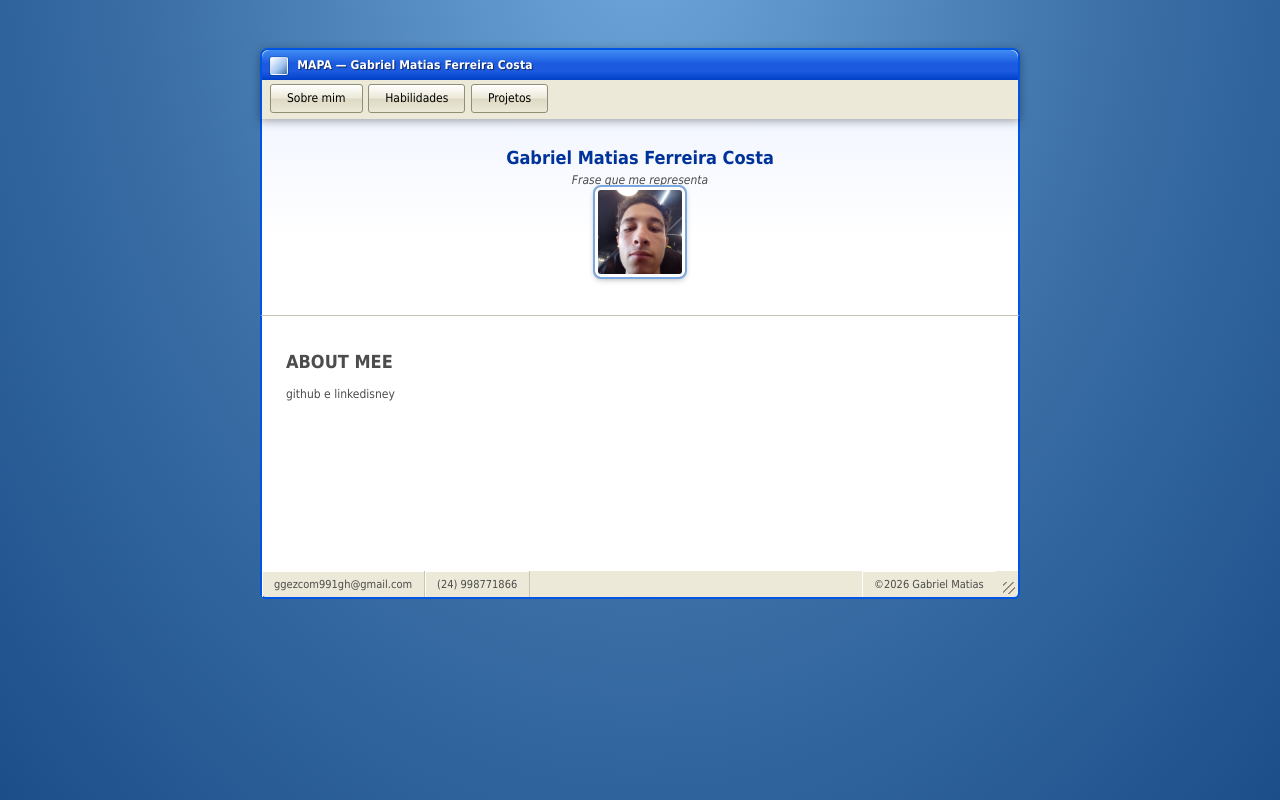
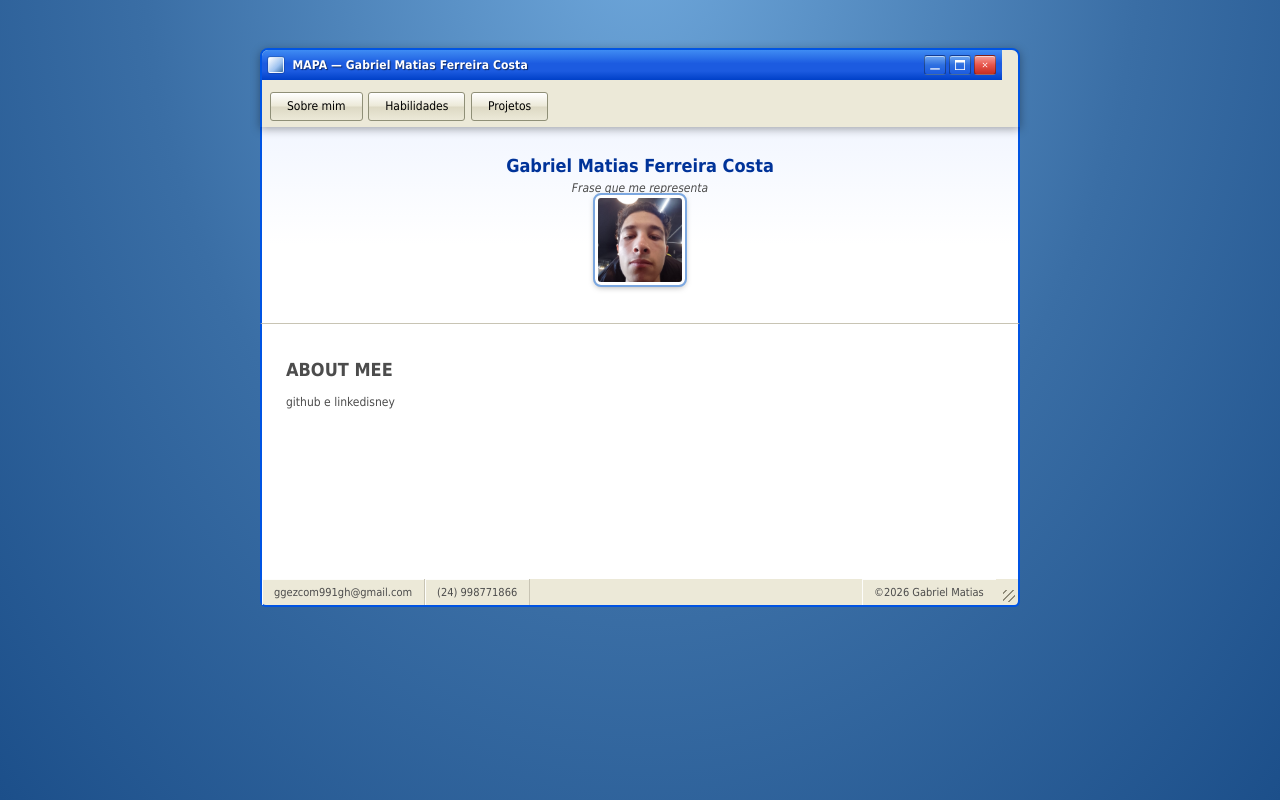
Before and after one commit to GabrielMFC/MAPA, a plain HTML site: page index.html in a window 1280 px wide. Drawn offline with Linux system fonts and the light colour scheme.

Commit message:
Inserindo botões de janela e estilizando.

```diff
--- a/index.html
+++ b/index.html
@@ -8,6 +8,21 @@
 </head>
 <body>
 <nav>
+  <div class="titlebar">
+    <span class="titlebar-icon" aria-hidden="true"></span>
+    <span class="titlebar-text">MAPA — Gabriel Matias Ferreira Costa</span>
+    <div class="titlebar-controls">
+      <button type="button" class="win-btn win-minimize" aria-label="Minimizar">
+        <img src="public/window-minimize.png" alt="">
+      </button>
+      <button type="button" class="win-btn win-maximize" aria-label="Maximizar">
+        <img src="public/maximise.png" alt="">
+      </button>
+      <button type="button" class="win-btn win-close" aria-label="Fechar">
+        <img src="public/cross-mark.png" alt="">
+      </button>
+    </div>
+  </div>
   <button id="aboutMe">Sobre mim</button>
   <button id="habilities">Habilidades</button>
   <button id="projects">Projetos</button>
@@ -18,17 +33,14 @@
 <img src="public/eu.jpg" alt="Foto de Gabriel Matias">
 <p></p>
 </header>
-
 <main>
 <section id="content"></section>
 </main>
-
 <footer>
 <p>ggezcom991gh@gmail.com</p>
 <p>(24) 998771866</p>
 <p>©2026 Gabriel Matias</p>
 </footer>
-
 <script src="src/services/index.js"></script>
 </body>
 </html>
--- a/src/styles/style.css
+++ b/src/styles/style.css
@@ -11,7 +11,6 @@
 
   /* moldura da janela */
   --win-border: #0054e3;
-  --win-border-dark: #0033a0;
 
   /* barra de título (gradiente Luna) */
   --title-glow: #3f8cf3;
@@ -25,15 +24,9 @@
   --text: #000000;
   --text-dim: #4c4c4c;
 
-  --accent-red: #e8544a;
-  --accent-yellow: #f4c542;
-  --accent-green: #4caf50;
-
   --font: Tahoma, "Segoe UI", Verdana, Geneva, sans-serif;
   --radius-top: 8px;
   --radius-bottom: 6px;
-
-  --window-buttons-background-color: #346EF4;
 }
 
 * {
@@ -66,7 +59,7 @@ body {
 /* rectângulo pontilhado clássico de foco do XP, em vez de outline moderno */
 button:focus-visible {
   outline: 1px dotted #000;
-  outline-offset: -4px;
+  outline-offset: -3px;
 }
 
 /* ------------------------------------------------------------
@@ -89,56 +82,118 @@ footer {
    ------------------------------------------------------------ */
 nav {
   position: relative;
-  padding: 34px 0.5rem 0.4rem;
+  display: flex;
+  flex-wrap: wrap;
+  gap: 0.35rem;
+  padding: 0 0.5rem 0.4rem;
   border-top: 2px solid var(--win-border);
   border-radius: var(--radius-top) var(--radius-top) 0 0;
   background: var(--chrome);
-  display: flex;
-  gap: 0.35rem;
-  flex-wrap: wrap;
+  overflow: hidden;
   box-shadow: 0 2px 10px rgba(0, 0, 0, 0.35);
 }
 
-/* faixa azul da barra de título, com o "brilho" característico do Luna */
-nav::before {
-  content: "MAPA — Gabriel Matias Ferreira Costa";
-  position: absolute;
-  top: 0;
-  left: 0;
-  right: 0;
+/* --- barra de título real, agora em HTML --- */
+.titlebar {
+  flex-basis: 100%;
+  display: flex;
+  align-items: center;
+  gap: 0.5rem;
   height: 30px;
-  border-radius: var(--radius-top) var(--radius-top) 0 0;
+  margin: 0 -0.5rem 0.4rem;
+  padding: 0 0.4rem;
   background:
     linear-gradient(to bottom,
       var(--title-glow) 0%,
       var(--title-mid) 45%,
       var(--title-mid) 70%,
       var(--title-dark) 100%);
-  color: #fff;
-  font-size: 12px;
-  font-weight: 700;
-  display: flex;
-  align-items: center;
-  padding-left: 2.2rem;
-  text-shadow: 1px 1px 1px rgba(0, 0, 0, 0.55);
-  letter-spacing: 0.01em;
 }
 
-/* iconezinho quadrado da janela, à esquerda do título */
-nav::after {
-  content: "";
-  position: absolute;
-  top: 7px;
-  left: 8px;
+.titlebar-icon {
   width: 16px;
   height: 16px;
+  flex: none;
   border-radius: 2px;
   background: linear-gradient(135deg, #fff, #9dc2f0 60%, #3a6ea5);
   border: 1px solid rgba(255, 255, 255, 0.7);
   box-shadow: 0 0 0 1px rgba(0, 0, 0, 0.15);
 }
 
-nav button {
+.titlebar-text {
+  flex: 1 1 auto;
+  min-width: 0;
+  overflow: hidden;
+  text-overflow: ellipsis;
+  white-space: nowrap;
+  color: #fff;
+  font-size: 12px;
+  font-weight: 700;
+  text-shadow: 1px 1px 1px rgba(0, 0, 0, 0.55);
+  letter-spacing: 0.01em;
+}
+
+/* --- botões minimizar / maximizar / fechar --- */
+.titlebar-controls {
+  flex: none;
+  display: flex;
+  gap: 3px;
+}
+
+.win-btn {
+  appearance: none;
+  cursor: pointer;
+  width: 22px;
+  height: 20px;
+  padding: 0;
+  display: flex;
+  align-items: center;
+  justify-content: center;
+  border-radius: 3px;
+  border: 1px solid rgba(0, 0, 0, 0.35);
+}
+
+.win-btn img {
+  width: 10px;
+  height: 10px;
+  object-fit: contain;
+  display: block;
+  pointer-events: none;
+}
+
+.win-minimize,
+.win-maximize {
+  background: linear-gradient(to bottom, #6fa8f2 0%, #2e6fe0 50%, #1c5be0 100%);
+  box-shadow: inset 0 1px 0 rgba(255, 255, 255, 0.55);
+}
+
+.win-minimize:hover,
+.win-maximize:hover {
+  background: linear-gradient(to bottom, #8fc0ff 0%, #3f82f5 50%, #2569f5 100%);
+}
+
+.win-minimize:active,
+.win-maximize:active {
+  background: linear-gradient(to bottom, #1c5be0 0%, #2e6fe0 100%);
+  box-shadow: inset 0 1px 3px rgba(0, 0, 0, 0.45);
+}
+
+.win-close {
+  background: linear-gradient(to bottom, #f6a19a 0%, #e8544a 50%, #c62e22 100%);
+  box-shadow: inset 0 1px 0 rgba(255, 255, 255, 0.55);
+}
+
+.win-close:hover {
+  background: linear-gradient(to bottom, #ffb3ab 0%, #f2685d 50%, #d8392c 100%);
+}
+
+.win-close:active {
+  background: linear-gradient(to bottom, #c62e22 0%, #e8544a 100%);
+  box-shadow: inset 0 1px 3px rgba(0, 0, 0, 0.45);
+}
+
+/* --- botões da toolbar (Sobre mim / Habilidades / Projetos) --- */
+nav > button {
   appearance: none;
   cursor: pointer;
   font-family: var(--font);
@@ -151,37 +206,14 @@ nav button {
   box-shadow: inset 0 1px 0 rgba(255, 255, 255, 0.8);
 }
 
-nav button:hover {
+nav > button:hover {
   border-color: #3169c6;
   background: linear-gradient(to bottom, #fff6d5 0%, #ffe28f 48%, #ffcf5e 52%, #ffe28f 100%);
 }
 
-nav button:active {
+nav > button:active {
   background: linear-gradient(to bottom, #f5d78e 0%, #f0b93f 100%);
   box-shadow: inset 1px 1px 3px rgba(0, 0, 0, 0.35);
-}
-
-/* fake botões minimizar / maximizar / fechar, no canto superior direito */
-nav {
-  isolation: isolate;
-}
-
-nav > button:last-of-type {
-  margin-right: 3.4rem; /* abre espaço pros botões falsos não sobreporem */
-}
-
-/* botões min/max/fechar desenhados via background-image no próprio nav */
-nav {
-  background-image:
-    linear-gradient(to bottom, #e3e0d0, #d7d3c0),
-    linear-gradient(to bottom, #e3e0d0, #d7d3c0),
-    linear-gradient(135deg, #f27b6b, #d3392a);
-  background-repeat: no-repeat;
-  background-size: 22px 20px;
-  background-position:
-    calc(100% - 66px) 5px,
-    calc(100% - 40px) 5px,
-    calc(100% - 14px) 5px;
 }
 
 /* ------------------------------------------------------------
@@ -240,15 +272,6 @@ main {
   font-size: 12px;
 }
 
-#content:empty::before {
-  content: "Esta pasta está vazia.";
-  display: inline-block;
-  padding: 0.35rem 0.6rem;
-  background: #fffbdc;
-  border: 1px solid #e0d590;
-  border-radius: 3px;
-}
-
 /* ------------------------------------------------------------
    FOOTER — barra de status inferior do XP
    ------------------------------------------------------------ */
@@ -298,21 +321,8 @@ footer::after {
    RESPONSIVO
    ------------------------------------------------------------ */
 @media (max-width: 560px) {
-  nav {
-    padding-top: 40px;
-  }
-
-  nav::before {
+  .titlebar-text {
     font-size: 10.5px;
-    padding-left: 2rem;
-  }
-
-  nav {
-    background-size: 18px 16px;
-    background-position:
-      calc(100% - 56px) 6px,
-      calc(100% - 34px) 6px,
-      calc(100% - 12px) 6px;
   }
 
   header {
```
Lines whose indentation alone changed are shown as unchanged.
